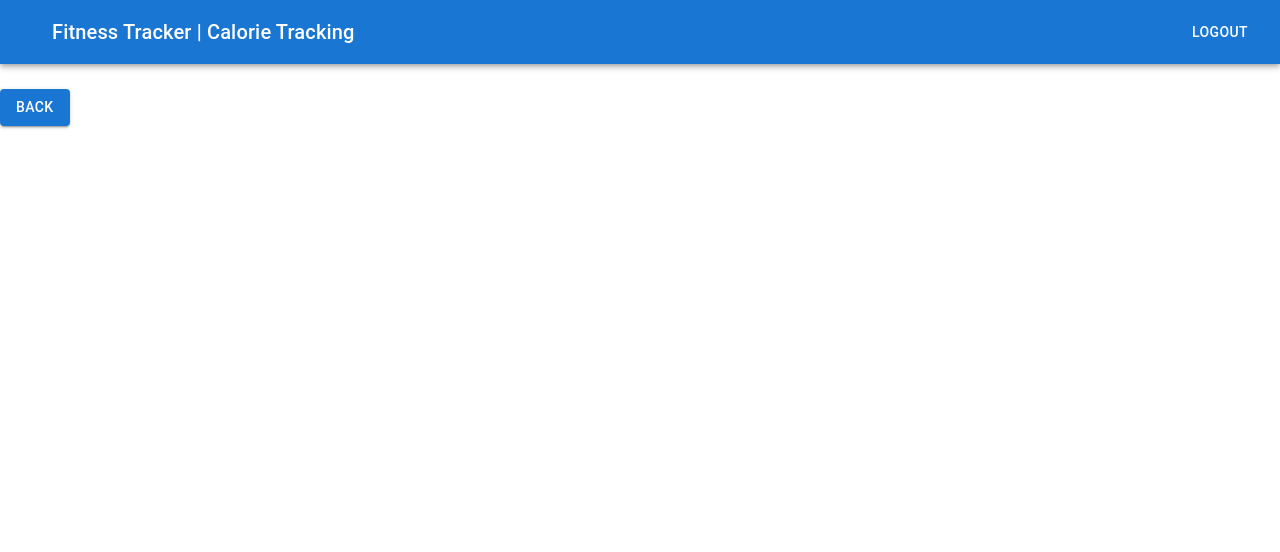
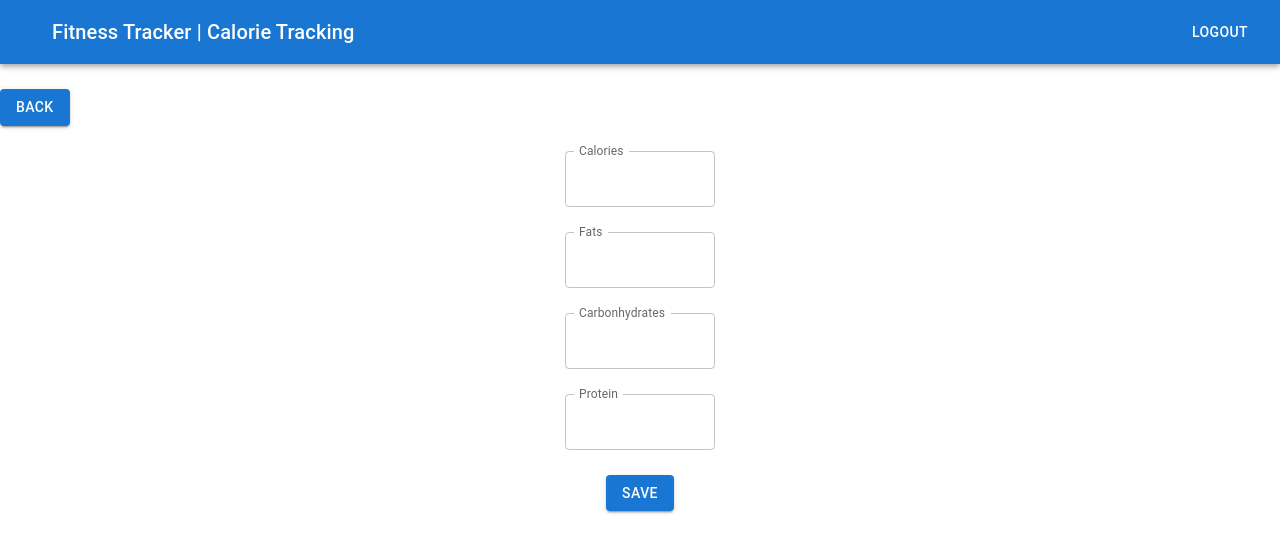
Before and after one commit to rakenduste-programmeerimine-2022/fitnesstracker, a React (Create React App) app in the folder frontend/: page /calorietrack in a window 1280 px wide. Shown: the top 552 px of the page. Built offline with nearby package versions, Linux system fonts and the light colour scheme.

Commit message:
Calorie tracking page input fields
Added basic input fields to calorie tracking page and made currently invisible IconButton refer to home page.

```diff
--- a/frontend/src/pages/BodyTracking.js
+++ b/frontend/src/pages/BodyTracking.js
@@ -3,18 +3,6 @@ import { Box, Typography, Button, AppBar, Toolbar, IconButton, TextField } from
 import "../BodyTrackingStyles.css";
 
 const BodyTracking = () => {
-
-    const [values, setValues] = React.useState({
-        amount: '',
-        password: '',
-        weight: '',
-        weightRange: '',
-        showPassword: false,
-    });
-
-    const handleChange = (prop) => (event) => {
-        setValues({ ...values, [prop]: event.target.value });
-    };
 
     return (
         <Box>
@@ -27,6 +15,7 @@ const BodyTracking = () => {
                         color="inherit"
                         aria-label="menu"
                         sx={{ mr: 2 }}
+                        href="http://localhost:3000/"
                     >
                         {/* add icon component here */}
                     </IconButton>
@@ -41,6 +30,7 @@ const BodyTracking = () => {
             <Button variant="contained" href="http://localhost:3000/">
                 Back
             </Button>
+
             <Box className="full-form">
                 <Box>
                     <Button className="picture-button" variant="outlined">Uploadable Picture</Button>
--- a/frontend/src/pages/CalorieTracking.js
+++ b/frontend/src/pages/CalorieTracking.js
@@ -1,5 +1,5 @@
 import React, { useState } from "react";
-import { Box, Typography, Button, AppBar, Toolbar, IconButton } from '@mui/material';
+import { Box, Typography, Button, AppBar, Toolbar, IconButton, TextField} from '@mui/material';
 
 const CalorieTracking = () => {
 
@@ -14,6 +14,7 @@ const CalorieTracking = () => {
                         color="inherit"
                         aria-label="menu"
                         sx={{ mr: 2 }}
+                        href="http://localhost:3000/"
                     >
                         {/* add icon component here */}
                     </IconButton>
@@ -28,6 +29,46 @@ const CalorieTracking = () => {
             <Button variant="contained" href="http://localhost:3000/">
                 Back
             </Button>
+
+            <Box className="full-form">
+                <Box className="body-form">
+                    <TextField
+                        className="body-field"
+                        label="Calories"
+                        type="number"
+                        InputLabelProps={{
+                            shrink: true,
+                        }}
+                    />
+                    <TextField
+                        className="body-field"
+                        label="Fats"
+                        type="number"
+                        InputLabelProps={{
+                            shrink: true,
+                        }}
+                    />
+                    <TextField
+                        className="body-field"
+                        label="Carbonhydrates"
+                        type="number"
+                        InputLabelProps={{
+                            shrink: true,
+                        }}
+                    />
+                    <TextField
+                        className="body-field"
+                        label="Protein"
+                        type="number"
+                        InputLabelProps={{
+                            shrink: true,
+                        }}
+                    />
+                </Box>
+            </Box>
+            <Box className="save-button">
+                <Button variant="contained">Save</Button>
+            </Box>
         </Box>
     )
 }
--- a/frontend/src/pages/Comparison.js
+++ b/frontend/src/pages/Comparison.js
@@ -14,6 +14,7 @@ const Comparison = () => {
                         color="inherit"
                         aria-label="menu"
                         sx={{ mr: 2 }}
+                        href="http://localhost:3000/"
                     >
                         {/* add icon component here */}
                     </IconButton>
--- a/frontend/src/pages/Home.js
+++ b/frontend/src/pages/Home.js
@@ -26,6 +26,7 @@ const Home = () => {
                         color="inherit"
                         aria-label="menu"
                         sx={{ mr: 2 }}
+                        href="http://localhost:3000/"
                     >
                         {/* add icon component here */}
                     </IconButton>
--- a/frontend/src/pages/StatsGraph.js
+++ b/frontend/src/pages/StatsGraph.js
@@ -14,6 +14,7 @@ const StatsGraph = () => {
                         color="inherit"
                         aria-label="menu"
                         sx={{ mr: 2 }}
+                        href="http://localhost:3000/"
                     >
                         {/* add icon component here */}
                     </IconButton>
```
